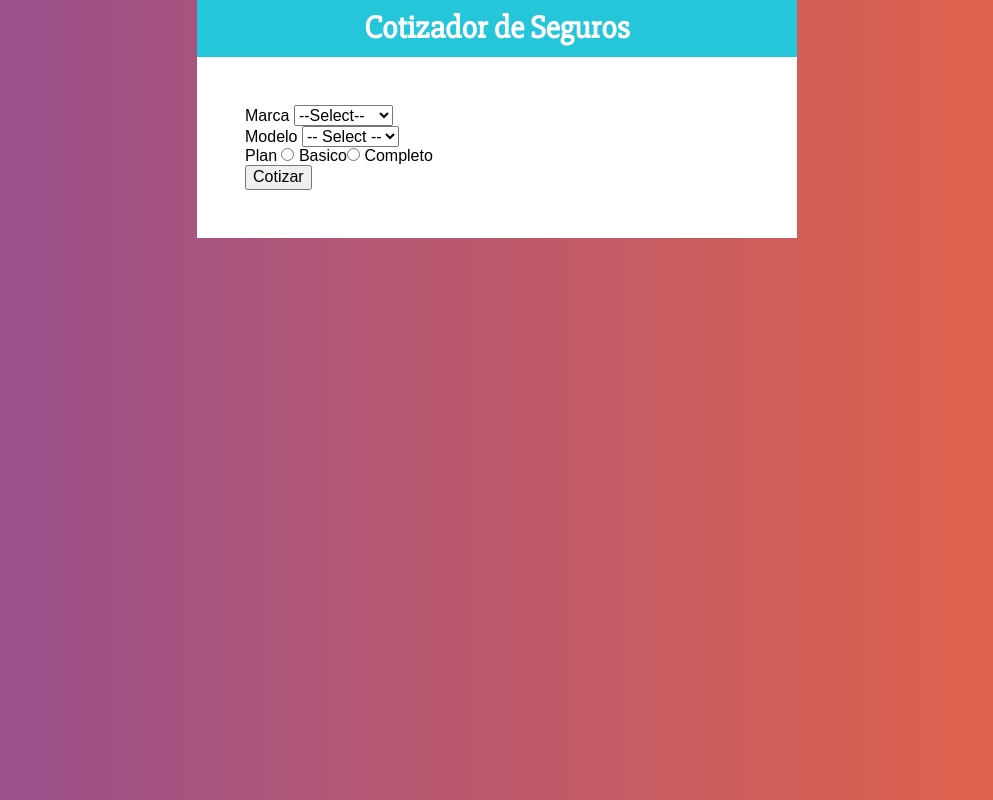
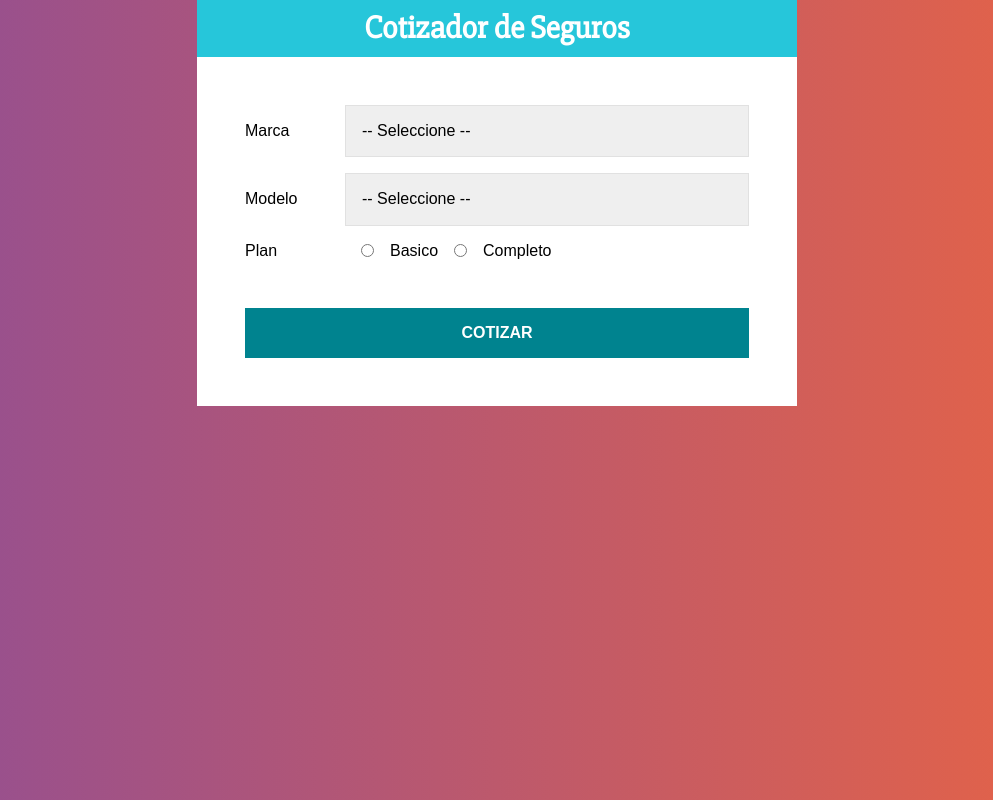
Before and after one commit to alejandroPolak-1/Cotizador_Seguros, a React (Create React App) app: page / in a window 1280 px wide. Shown: the whole page, without its empty margins (143-1136 px from the left). Built offline with nearby package versions, Linux system fonts and the light colour scheme.

Commit message:
[Styled component] en formulario

```diff
--- a/src/components/Form.js
+++ b/src/components/Form.js
@@ -1,22 +1,60 @@
 import React from 'react'
+import styled from '@emotion/styled'
+
+const Field = styled.div`
+  display: flex;
+  margin-bottom: 1rem;
+  align-items: center;
+`
+
+const Label = styled.label`
+  flex: 0 0 100px;
+`
+const Select = styled.select`
+  display: block;
+  width: 100%;
+  padding: 1rem;
+  border: 1px solid #e1e1e1;
+  -webkit-appearance: none;
+`
+const InputRadio = styled.input`
+  margin: 0 1rem;
+`
+const Button = styled.button`
+  background-color: #00838f;
+  font-size: 16px;
+  width: 100%;
+  padding: 1rem;
+  color: #fff;
+  text-transform: uppercase;
+  font-weight: bold;
+  border: none;
+  transition: background-color .3s ease;
+  margin-top: 2rem;
+
+  &:hover {
+    background-color: #26c6da;
+    cursor: pointer;
+  }
+`
 
 const Form = () => {
   return (
     <form>
-      <div>
-        <label>Marca </label>
-        <select>
-          <option value=" ">--Select--</option>
+      <Field>
+        <Label>Marca </Label>
+        <Select>
+          <option value=" ">-- Seleccione --</option>
           <option value=" ">Americano</option>
           <option value=" ">Europeo</option>
           <option value=" ">Asiatico</option>
-        </select>
-      </div>
+        </Select>
+      </Field>
 
-      <div>
-        <label>Modelo </label>
-        <select>
-          <option value="">-- Select --</option>
+      <Field>
+        <Label>Modelo </Label>
+        <Select>
+          <option value="">-- Seleccione --</option>
           <option value="2020">2020</option>
           <option value="2019">2019</option>
           <option value="2018">2018</option>
@@ -28,16 +66,16 @@ const Form = () => {
           <option value="2012">2012</option>
           <option value="2012">2011</option>
           <option value="2012">Otro</option>
-        </select>
-      </div>
+        </Select>
+      </Field>
 
-      <div>
-        <label>Plan </label>
-        <input type="radio" name="plan" value="basico" /> Basico
-        <input type="radio" name="plan" value="completo" /> Completo
-      </div>
+      <Field>
+        <Label>Plan </Label>
+        <InputRadio type="radio" name="plan" value="basico" /> Basico
+        <InputRadio type="radio" name="plan" value="completo" /> Completo
+      </Field>
 
-      <button type="button">Cotizar</button>
+      <Button type="button">Cotizar</Button>
     </form>
   )
 }
```
